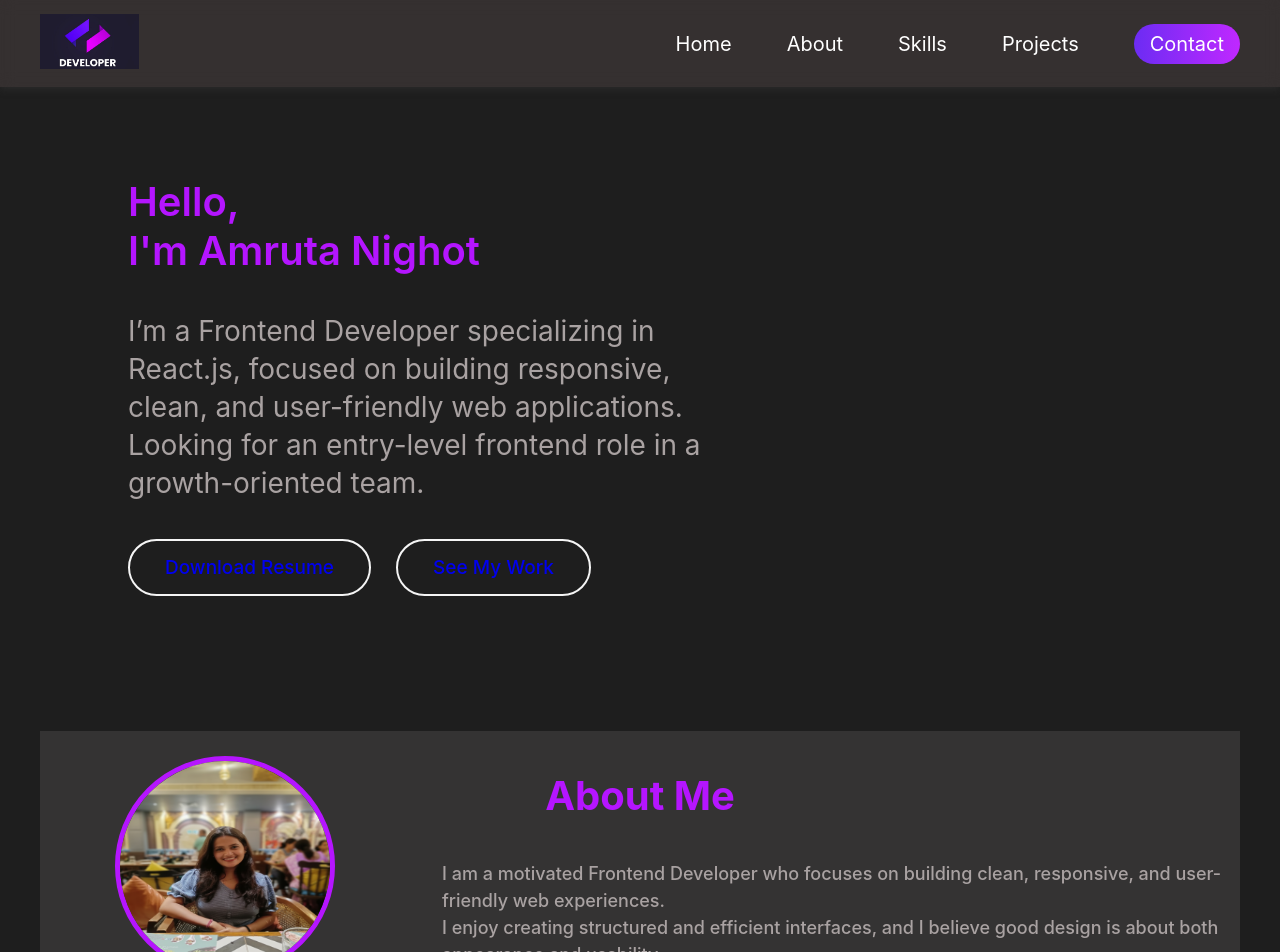
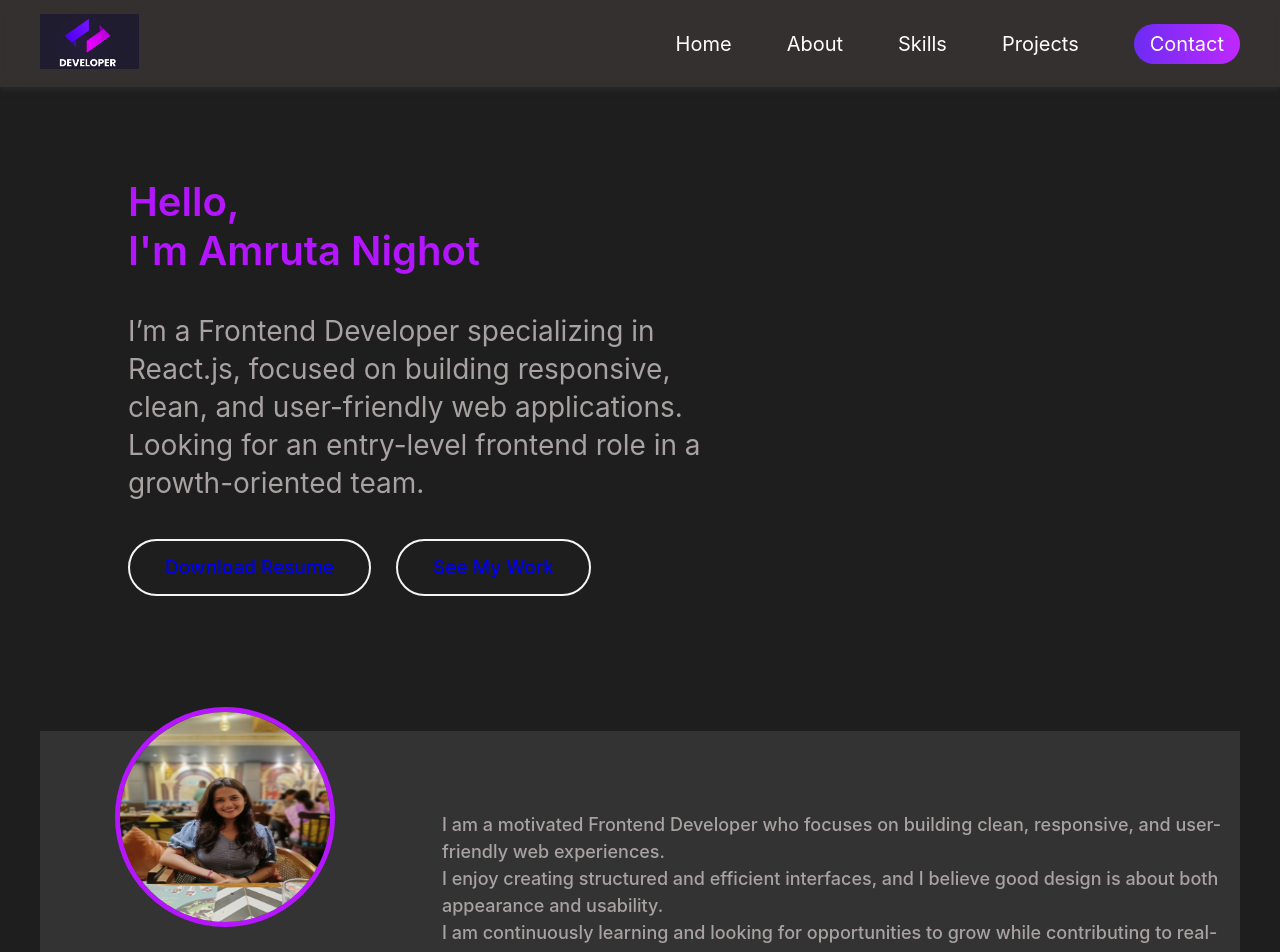
Before and after one commit to Amruta716/Portfolio, a React (Create React App) app in the folder my_portfolio/: page / in a window 1280 px wide. Shown: the top 952 px of the page. Built offline with nearby package versions, Linux system fonts and the light colour scheme.

Commit message:
first commit

```diff
--- a/my_portfolio/src/components/AboutUs.jsx
+++ b/my_portfolio/src/components/AboutUs.jsx
@@ -5,10 +5,7 @@ import "./About.css";
 export default function AboutUs() {
   return (
     <div id="aboutus " className="about">
-      <div className="about-title">
-        <h1>About Me</h1>
-        {/* <img src={image} alt="" /> */}
-      </div>
+      <div className="about-title"></div>
       <div className="about-sections">
         <div className="about-left">
           <img src={image} alt="" />
@@ -17,37 +14,20 @@ export default function AboutUs() {
         <div className="about-right">
           <div className="about-para">
             <p>
-             I am a motivated Frontend Developer who focuses on building clean, responsive,
-            and user-friendly web experiences.{" "}
+              I am a motivated Frontend Developer who focuses on building clean,
+              responsive, and user-friendly web experiences.{" "}
               <p>
-                I enjoy creating structured and efficient interfaces, and I believe good design
-              is about both appearance and usability.<br></br>{" "}
-
+                I enjoy creating structured and efficient interfaces, and I
+                believe good design is about both appearance and usability.
+                <br></br>{" "}
               </p>
             </p>
             <p>
-              I am continuously learning and looking for opportunities to grow while contributing to real-world projects. Let’s
-              connect and collaborate!
+              I am continuously learning and looking for opportunities to grow
+              while contributing to real-world projects. Let’s connect and
+              collaborate!
             </p>
           </div>
-{/*
-          <div className="about-skills">
-            <div className="about-skill">
-              <p>HTML & CSS </p> <hr style={{ width: "50%" }} />
-            </div>
-            <div className="about-skill">
-              <p>JAVASCRIPT </p> <hr style={{ width: "80%" }} />
-            </div>
-            <div className="about-skill">
-              <p>REACT-JS </p> <hr style={{ width: "90%" }} />
-            </div>
-            <div className="about-skill">
-              <p>CORE JAVA </p> <hr style={{ width: "70%" }} />
-            </div>
-            <div className="about-skill">
-              <p>SQL </p> <hr style={{ width: "50%" }} />
-            </div>
-          </div> */}
         </div>
       </div>
       <div className="about-social">
--- a/my_portfolio/src/components/Skills.jsx
+++ b/my_portfolio/src/components/Skills.jsx
@@ -15,7 +15,7 @@ export default function Skill() {
     { name: "JavaScript", img: jsImg, level: "Advanced" },
     { name: "React.Js", img: reactImg, level: "Advanced" },
     { name: "Next.Js", img: nextImg, level: "Beginner" },
-    // { name: "SQL", img: nextImg, level: "Intermediate" },
+
 
     { name: "Git", img: git, level: "Tool" },
     { name: "GitHub", img: github, level: "Tool" },
```
Also changed, not shown: my_portfolio/src/App.jsx (+0 -31 lines), my_portfolio/src/components/Home.jsx (+6 -10 lines).
